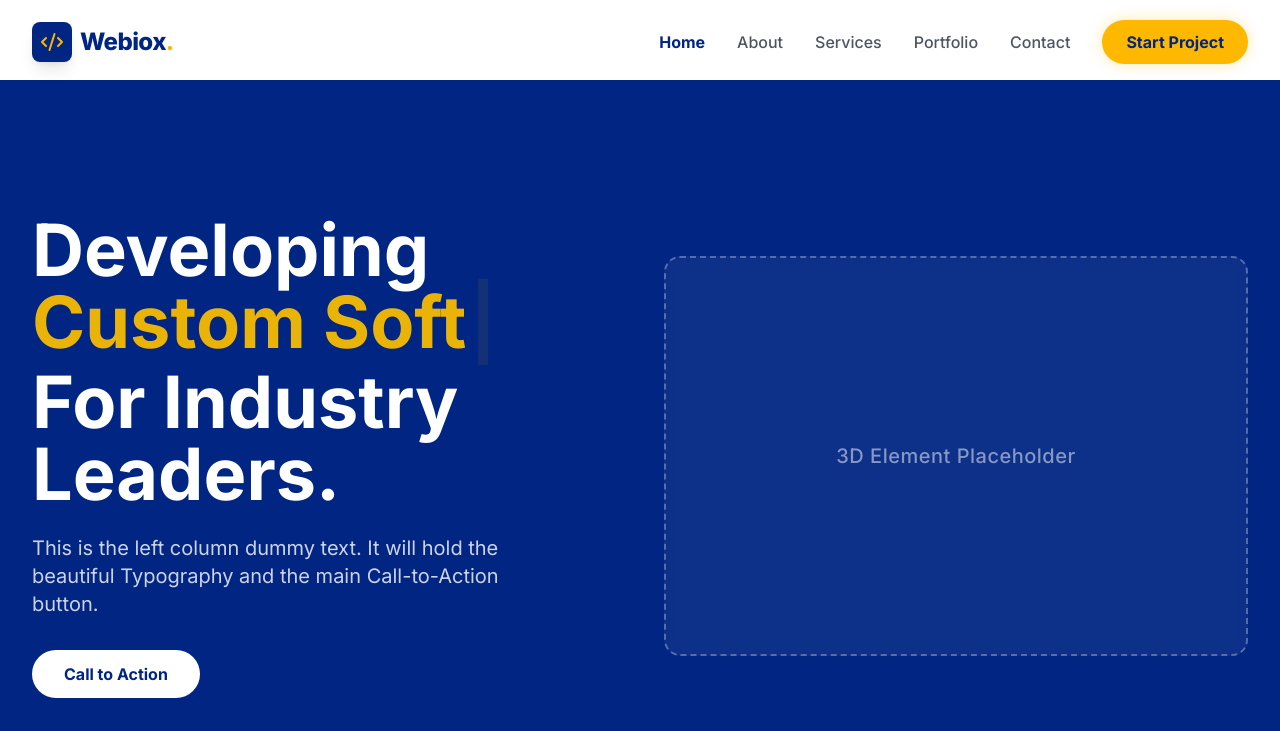
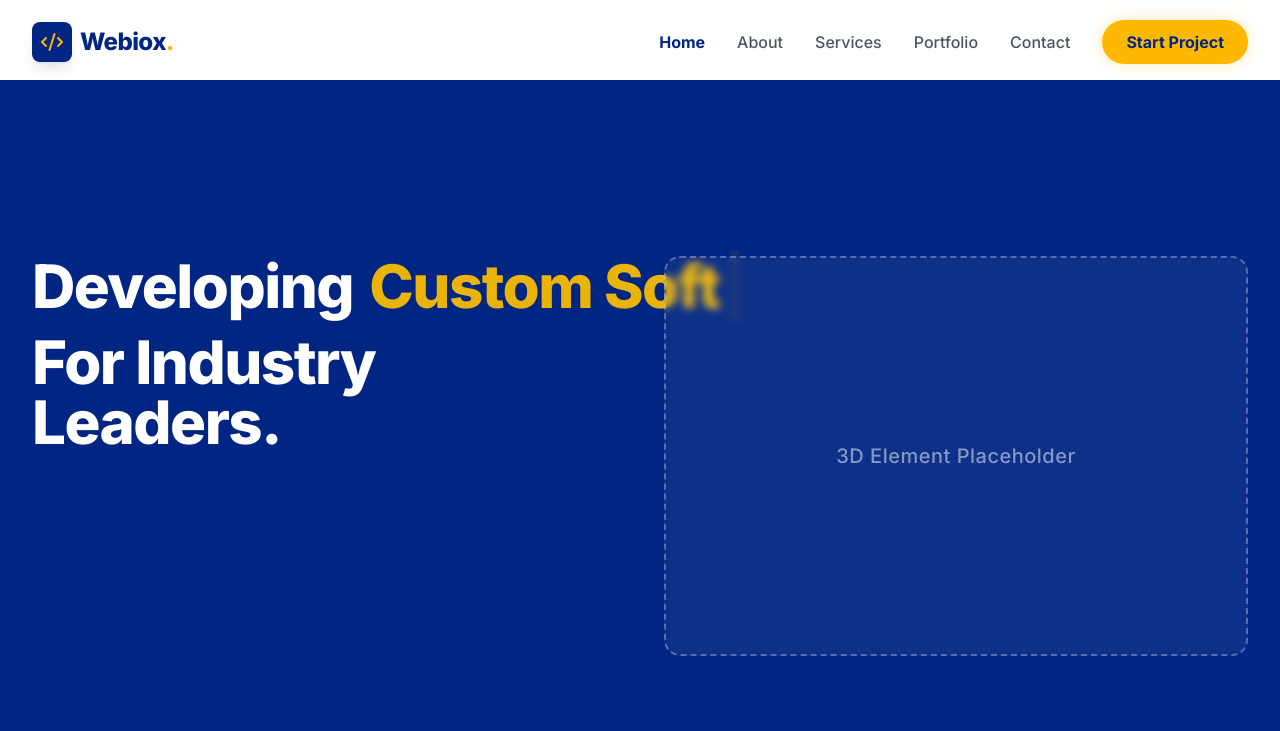
Before and after one commit to manthanvaghasiya/webiox, a React (Vite) app: page / in a window 1280 px wide. Shown: the top 731 px of the page. Built offline with nearby package versions, Linux system fonts and the light colour scheme.

Commit message:
style: update hero typography to premium tracking-tight design

```diff
--- a/src/components/home/Hero.jsx
+++ b/src/components/home/Hero.jsx
@@ -10,10 +10,11 @@ const Hero = () => {
         <div className="grid grid-cols-1 md:grid-cols-2 gap-12 w-full">
 
           {/* Left Column: Text Content */}
-          <div className="flex flex-col justify-center text-white">
-            <h1 className="text-5xl md:text-7xl font-bold leading-tight mb-6">
-              <span className="block mb-2 min-h-[1.2em]">
-                Developing <span className="text-[#eab308]">
+          {/* We added tracking-tight for the premium font look and made it 6xl instead of 7xl */}
+          <h1 className="text-4xl md:text-6xl font-extrabold text-white leading-[1.1] tracking-tight mb-6">
+            <span className="flex flex-col md:flex-row md:items-center gap-2 md:gap-4 mb-2 md:mb-4">
+              <span>Developing</span>
+              <span className="text-[#eab308] min-w-[280px] md:min-w-[400px]">
                 <Typewriter
                   words={['Web Platforms', 'Custom Software', 'AI Workflows']}
                   loop={true}
@@ -27,13 +28,6 @@ const Hero = () => {
             </span>
             <span className="block mt-2">For Industry Leaders.</span>
           </h1>
-            <p className="text-lg md:text-xl text-white/80 mb-8 max-w-lg">
-              This is the left column dummy text. It will hold the beautiful Typography and the main Call-to-Action button.
-            </p>
-            <button className="bg-white text-[#002583] px-8 py-3 rounded-full font-bold w-fit hover:bg-gray-100 transition-colors">
-              Call to Action
-            </button>
-          </div>
 
           {/* Right Column: 3D Element Placeholder */}
           <div className="flex items-center justify-center">
```
Lines whose indentation alone changed are shown as unchanged.
